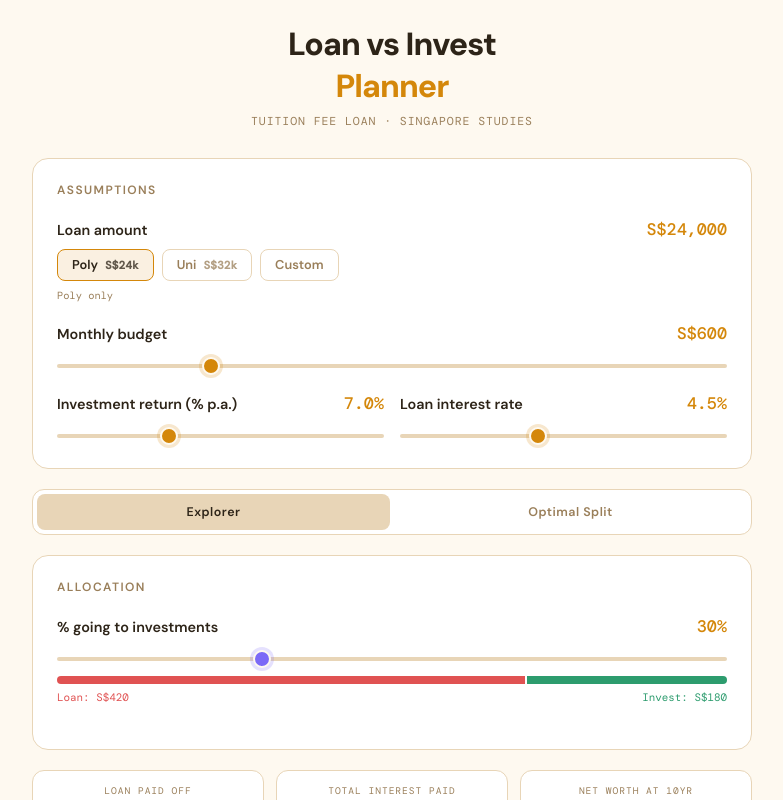
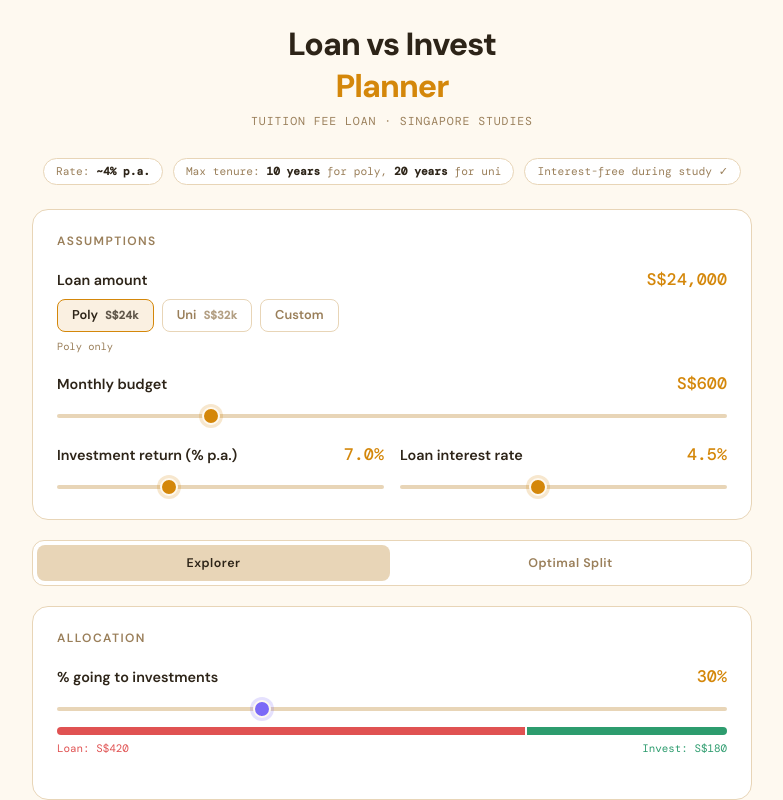
Before and after one commit to myriosMin/student-loan-vs-invest, a Next.js app: page / in a window 1280 px wide. Shown: the top 800 px of the page, without its empty margins (248-1031 px from the left). Built offline with nearby package versions, Linux system fonts and the light colour scheme.

Commit message:
Restore pills

```diff
--- a/components/LoanCalculator.tsx
+++ b/components/LoanCalculator.tsx
@@ -39,6 +39,17 @@ export default function LoanCalculator() {
           <span>Planner</span>
         </h1>
         <p>Tuition Fee Loan · Singapore Studies</p>
+      </div>
+
+      <div className="pill-row">
+        <div className="pill">
+          Rate: <strong>~4% p.a.</strong>
+        </div>
+        <div className="pill">
+          Max tenure: <strong>10 years</strong> for poly,{" "}
+          <strong>20 years</strong> for uni
+        </div>
+        <div className="pill">Interest-free during study ✓</div>
       </div>
 
       <SharedInputs
```
